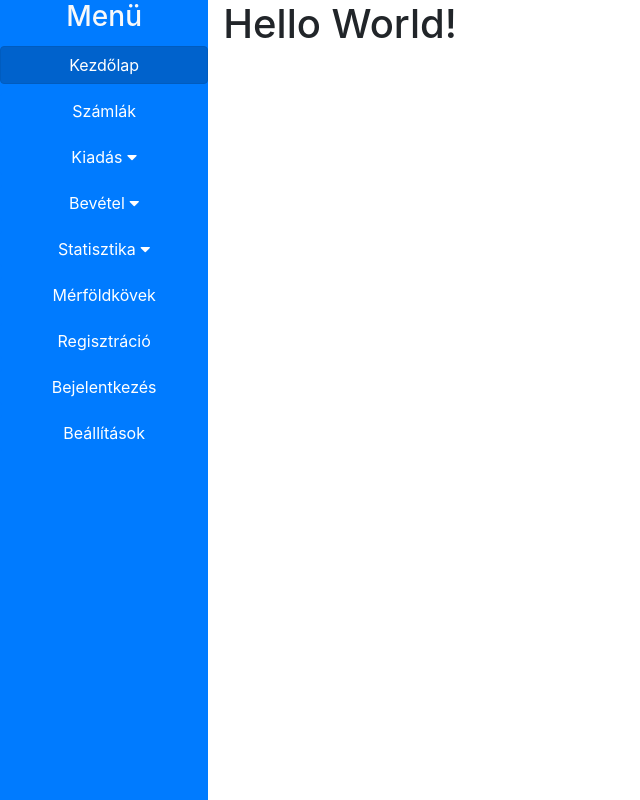
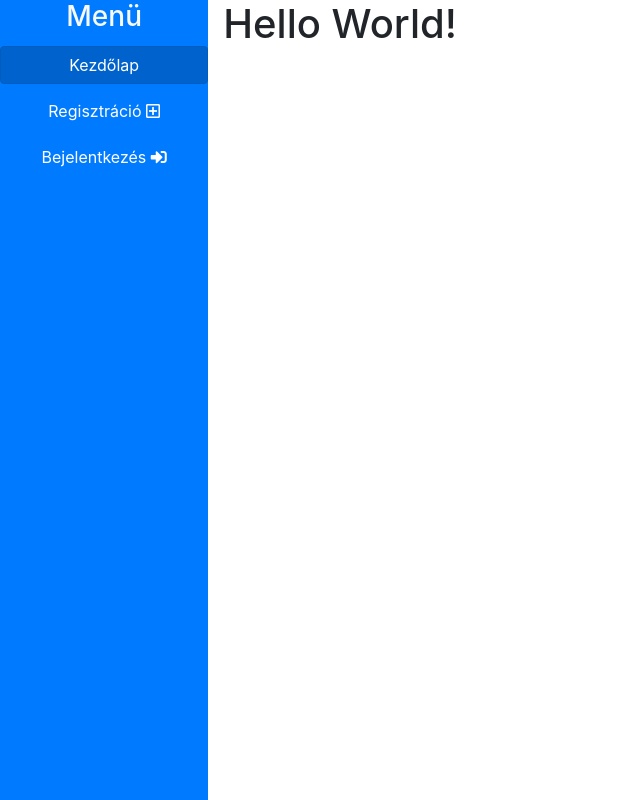
Before and after one commit to vereczkibalint/runtime_terror, a React (Create React App) app in the folder src/frontend/: page / in a window 1280 px wide. Shown: the whole page, without its empty margins (0-640 px from the left). Built offline with nearby package versions, Linux system fonts and the light colour scheme.

Commit message:
implement login, logout, register with react-persist

```diff
--- a/src/frontend/src/App.js
+++ b/src/frontend/src/App.js
@@ -8,7 +8,7 @@ import Navbar from "./components/layout/Navbar";
 import Milestones from "./components/milestones/Milestones";
 import Expenditures from "./components/expenditures/Expenditures";
 import Incomes from "./components/incomes/Incomes";
-import Register from "./components/auth/register";
+import Register from "./components/auth/Register";
 import Login from "./components/auth/Login";
 
 const App = () => {
--- a/src/frontend/src/actions/auth.js
+++ b/src/frontend/src/actions/auth.js
@@ -75,7 +75,7 @@ export const login = (email, password) => async (dispatch) => {
       payload: res.data,
     });
     dispatch(setAlert("Logged in", "success"));
-    dispatch(loadUser());
+    //dispatch(loadUser());
   } catch (err) {
     const errors = err.response.data.errors;
     if (errors) {
--- a/src/frontend/src/components/layout/Navbar.js
+++ b/src/frontend/src/components/layout/Navbar.js
@@ -1,13 +1,17 @@
-import React, { Fragment, useState } from "react";
-import { NavLink, Link } from "react-router-dom";
+import React, { Fragment, useState, useEffect } from "react";
+import { NavLink } from "react-router-dom";
 import { PREFIX } from "../../config";
 import { Button } from "react-bootstrap";
+import { connect } from "react-redux";
+import PropTypes from "prop-types";
+import { checkIsAuthenticated } from "../../utils/authentication";
+import { logout } from "../../actions/auth";
 
-const Navbar = () => {
+const Navbar = ({ auth, logout }) => {
   const [expenditures, setExpenditure] = useState(false);
   const [incomes, setIncomes] = useState(false);
-  const [stats,setStats] =useState(false);
-  const [milestones,setMilestone]=useState(false);
+  const [stats, setStats] = useState(false);
+  const [milestones, setMilestone] = useState(false);
 
   return (
     <nav id="sidebar" className="bg-primary text-light">
@@ -19,7 +23,14 @@ const Navbar = () => {
         <Button className="my-1" as={NavLink} to={`${PREFIX}/`} exact>
           Kezdőlap
         </Button>
-        <Button className="my-1" as={NavLink} to={`${PREFIX}/accounts`} exact>
+        {checkIsAuthenticated(auth) ? (
+          <Fragment>
+            <Button
+              className="my-1"
+              as={NavLink}
+              to={`${PREFIX}/accounts`}
+              exact
+            >
               Számlák
             </Button>
             <Button
@@ -67,7 +78,12 @@ const Navbar = () => {
             </Button>
             {incomes && (
               <div className="d-flex flex-column bg-dark">
-            <Button variant="dark" as={NavLink} exact to={`${PREFIX}/incomes`}>
+                <Button
+                  variant="dark"
+                  as={NavLink}
+                  exact
+                  to={`${PREFIX}/incomes`}
+                >
                   Mindent megjelenít
                 </Button>
                 <Button
@@ -98,35 +114,83 @@ const Navbar = () => {
             </Button>
             {stats && (
               <div className="d-flex flex-column bg-dark">
-             <Button variant="dark" as={NavLink} exact to={`${PREFIX}/stats`}>
+                <Button
+                  variant="dark"
+                  as={NavLink}
+                  exact
+                  to={`${PREFIX}/stats`}
+                >
                   Futó hónap
                 </Button>
-            <Button variant="dark" as={NavLink} exact to={`${PREFIX}/stats/previousmonth`}>
+                <Button
+                  variant="dark"
+                  as={NavLink}
+                  exact
+                  to={`${PREFIX}/stats/previousmonth`}
+                >
                   Előző hónap
                 </Button>
 
-            <Button variant="dark" as={NavLink} exact to={`${PREFIX}/stats/other`}>
+                <Button
+                  variant="dark"
+                  as={NavLink}
+                  exact
+                  to={`${PREFIX}/stats/other`}
+                >
                   Egyéb
                 </Button>
               </div>
             )}
 
-
-        <Button active={milestones}  onClick={() => setMilestone(!milestones)} className="my-1" as={NavLink} to={`${PREFIX}/milestones`} exact>
+            <Button
+              active={milestones}
+              onClick={() => setMilestone(!milestones)}
+              className="my-1"
+              as={NavLink}
+              to={`${PREFIX}/milestones`}
+              exact
+            >
               Mérföldkövek
             </Button>
-        <Button  className="my-1" as={NavLink} to={`${PREFIX}/register`} exact>
-          Regisztráció
+            <Button
+              className="my-1"
+              as={NavLink}
+              to={`${PREFIX}/settings`}
+              exact
+            >
+              Beállítások
+            </Button>
+            <Button className="my-1" onClick={logout}>
+              Kijelentkezés <i class="fas fa-sign-out-alt"></i>
+            </Button>
+          </Fragment>
+        ) : (
+          <Fragment>
+            <Button
+              className="my-1"
+              as={NavLink}
+              to={`${PREFIX}/register`}
+              exact
+            >
+              Regisztráció <i class="far fa-plus-square"></i>
             </Button>
             <Button className="my-1" as={NavLink} to={`${PREFIX}/login`} exact>
-          Bejelentkezés
+              Bejelentkezés <i class="fas fa-sign-in-alt"></i>
             </Button>
-        <Button className="my-1" as={NavLink} to={`${PREFIX}/settings`} exact>
-          Beállítások
-        </Button>
+          </Fragment>
+        )}
       </div>
     </nav>
   );
 };
 
-export default Navbar;
+Navbar.propTypes = {
+  auth: PropTypes.object.isRequired,
+  logout: PropTypes.func.isRequired,
+};
+
+const mapStateToProps = (state) => ({
+  auth: state.auth,
+});
+
+export default connect(mapStateToProps, { logout })(Navbar);
--- a/src/frontend/src/reducers/auth.js
+++ b/src/frontend/src/reducers/auth.js
@@ -9,10 +9,10 @@ import {
 } from "../actions/types";
 
 const initialState = {
+  user: null,
+  isAuthenticated: false,
+  loading: false,
   token: localStorage.getItem("token"),
-  user: null,
-  isAuthenticated: null,
-  loading: true,
 };
 
 export default function (state = initialState, action) {
@@ -27,7 +27,8 @@ export default function (state = initialState, action) {
       };
     case REGISTER_SUCCESS:
     case LOGIN_SUCCESS:
-      localStorage.setItem("token", payload.token);
+      // unnecessary because of persist
+      //localStorage.setItem("token", payload.token);
       return {
         ...state,
         ...payload,
@@ -38,12 +39,12 @@ export default function (state = initialState, action) {
     case AUTH_ERROR:
     case LOGIN_FAIL:
     case LOGOUT:
-      localStorage.removeItem("token");
       return {
         ...state,
-        token: null,
+        user: null,
         isAuthenticated: false,
         loading: false,
+        token: localStorage.getItem("token"),
       };
     default:
       return state;
--- /dev/null
+++ b/src/frontend/src/utils/authentication.js
@@ -0,0 +1,7 @@
+export const checkIsAuthenticated = (auth) => {
+  const { isAuthenticated, token } = auth;
+  if (isAuthenticated === true && token) {
+    return true;
+  }
+  return false;
+};
```
Lines whose indentation alone changed are shown as unchanged.
